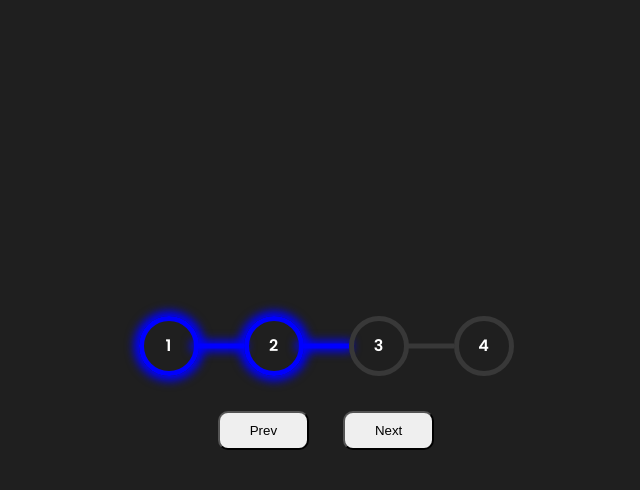
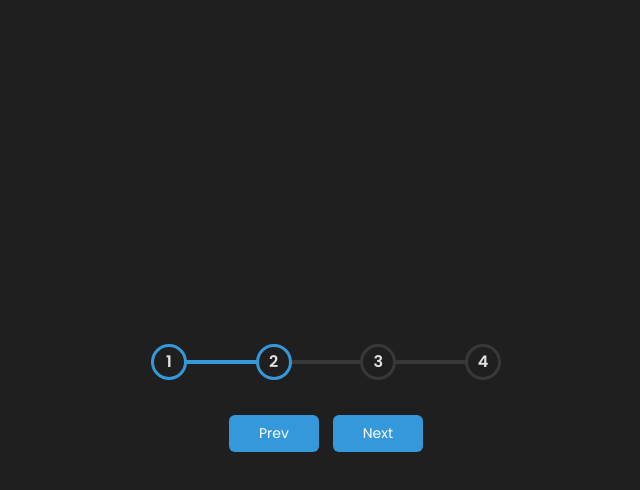
Before and after one commit to NeyleCM/Progress-Steps-N, a plain HTML site: page index.html in a window 1280 px wide. Both pictures are taken after a click on the button "Next". Shown: the whole page, without its empty margins (314-954 px from the left). Drawn offline with Linux system fonts and the light colour scheme.

Commit message:
mejorado

```diff
--- a/index.html
+++ b/index.html
@@ -8,13 +8,14 @@
 </head>
 <body>
     <div class="divPrincipal">
+        <div class="progress" id="progress"></div>
         <div class="number active">1</div>
         <div class="number">2</div>
         <div class="number">3</div>
         <div class="number">4</div>
     </div>
     <div class="btns">
-        <button class="btn" id="prev">Prev</button>
+        <button class="btn" id="prev" disabled>Prev</button>
         <button class="btn" id="next">Next</button>
     </div>
 </body>
--- a/script.js
+++ b/script.js
@@ -1,33 +1,74 @@
+const progress = document.getElementById('progress')
 const prevBtn = document.getElementById('prev');
 const nextBtn = document.getElementById('next');
 const steps = document.querySelectorAll('.number');
 let currentStep = 0; //inicia en el actual.
 
+const updateMovingLine = () => {
+        steps.forEach((step, index) => {
+            index <= currentStep ? step.classList.add('active')   // Añade la clase "active" si el índice es menor o igual al paso actual
+            : step.classList.remove('active');//quita la clase "active" del actual.
+        })
 
-//funcion para actualizar la linea de avance
-const updateMovingLine = () => {
-    steps.forEach((step, index) => {
-        index <= currentStep ? step.classList.add('active')   // Añade la clase "active" si el índice es menor o igual al paso actual
-        : step.classList.remove('active');//quita la clase "active" del actual.
-    })
-    //funcion que actualiza los botones (desabilita cuando es necesario)
-    prevBtn.disabled = currentStep === 0; // Desactiva "Prev" si estamos en el primer paso.
-    nextBtn.disabled = currentStep === steps.length - 1; // Desactiva "Next" si estamos en el último paso
+    const actives = document.querySelectorAll('.active')
+
+    progress.style.width = (actives.length - 1) / (steps.length - 1) * 100 + '%'
+
+    if (currentStep === 0) {
+        prev.disabled = true
+    } else if (currentStep === steps.length - 1) {
+        next.disabled = true
+    } else {
+        prev.disabled = false
+        next.disabled = false
+    }
 }
-//evento para avanzar.
-nextBtn.addEventListener('click', () => {
-    if (currentStep < steps.length -1 ) {
-        currentStep++;  //avanza al siguiente paso.
-        updateMovingLine(); // Actualiza el estado después de avanzar
-}
-});
 
-// Evento para retroceder
-prevBtn.addEventListener('click', () => {
-    if (currentStep > 0) {
-        currentStep--; // Retrocede al paso anterior
-        updateMovingLine(); // Actualiza el estado después de retroceder
+prev.addEventListener('click', () => {
+    currentStep--
+    if (currentStep < 0) {
+        currentStep = 0
     }
- });
-// Inicializa el estado
-updateMovingLine();
+    updateMovingLine()
+})
+
+
+next.addEventListener('click', () => {
+    currentStep++
+    if (currentStep > steps.length) {
+        currentStep = steps.length
+    }
+    updateMovingLine()
+})
+
+
+
+
+
+// //funcion para actualizar la linea de avance
+// const updateMovingLine = () => {
+//     steps.forEach((step, index) => {
+//         index <= currentStep ? step.classList.add('active')   // Añade la clase "active" si el índice es menor o igual al paso actual
+//         : step.classList.remove('active');//quita la clase "active" del actual.
+//     })
+//     //funcion que actualiza los botones (desabilita cuando es necesario)
+//     prevBtn.disabled = currentStep === 0; // Desactiva "Prev" si estamos en el primer paso.
+//     nextBtn.disabled = currentStep === steps.length - 1; // Desactiva "Next" si estamos en el último paso
+// }
+// //evento para avanzar.
+// nextBtn.addEventListener('click', () => {
+//     if (currentStep < steps.length -1 ) {
+//         currentStep++;  //avanza al siguiente paso.
+//         updateMovingLine(); // Actualiza el estado después de avanzar
+// }
+// });
+
+// // Evento para retroceder
+// prevBtn.addEventListener('click', () => {
+//     if (currentStep > 0) {
+//         currentStep--; // Retrocede al paso anterior
+//         updateMovingLine(); // Actualiza el estado después de retroceder
+//     }
+//  });
+// // Inicializa el estado
+// updateMovingLine();
--- a/styles.css
+++ b/styles.css
@@ -46,7 +46,102 @@ table {
 
 /* ----- DESDE AQUÍ ----- */
 
+:root {
+    --line-border-fill: #3498db;
+    --line-border-empty: #383838;
+}
+
 body {
+	display: flex;
+	justify-content: center;
+	align-items: center;
+	flex-direction: column;
+    font-family: "Poppins", sans-serif;
+    font-weight: 600;
+    font-style: normal;
+	color: white;
+	background-color: #1f1f1f;
+	height: 100vh;
+    overflow: hidden;
+    margin: 0;
+  	}
+
+	  .divPrincipal {
+		display: flex;
+		justify-content: space-between;
+		position: relative;
+		margin-bottom: 30px;
+		max-width: 100%;
+		width: 350px;
+	  }
+
+	  .divPrincipal::before {
+		content: '';
+		background-color: var(--line-border-empty);
+		position: absolute;
+		top: 50%;
+		left: 0;
+		transform: translateY(-50%);
+		height: 4px;
+		width: 100%;
+		z-index: -1;
+	}
+
+	.progress {
+		background-color: var(--line-border-fill);
+		position: absolute;
+		top: 50%;
+		left: 0;
+		transform: translateY(-50%);
+		height: 4px;
+		width: 0%;
+		z-index: -1;
+		transition: 0.4s ease;
+	}
+
+	.number {
+		background-color: #1f1f1f;
+		color: #e2e2e2;
+		border-radius: 50%;
+		height: 30px;
+		width: 30px;
+		display: flex;
+		align-items: center;
+		justify-content: center;
+		border: 3px solid var(--line-border-empty);
+		transition: 0.4s ease;
+	  }
+
+	  .number.active {
+		border-color: var(--line-border-fill);
+	}
+
+	.btn {
+		background-color: var(--line-border-fill);
+		color: #fff;
+		border: 0;
+		border-radius: 6px;
+		cursor: pointer;
+		font-family: inherit;
+		padding: 8px 30px;
+		margin: 5px;
+		font-size: 14px;
+	}
+
+	.btn:active {
+		transform: scale(0.98);
+	}
+
+	.btn:focus {
+		outline: 0;
+	}
+
+	.btn:disabled {
+		background-color: var(--line-border-empty);
+		cursor: not-allowed;
+	}
+
+/* body {
 	display: flex;
 	justify-content: center;
 	align-items: center;
@@ -96,18 +191,18 @@ body {
 	position: absolute;
 	top: 50%;
 	left: 100%;
-	width: 100%; /* Ajusta este valor según la distancia entre los círculos */
+	width: 100%; // Ajusta este valor según la distancia entre los círculos
 	height: 5px;
 	transform: translateY(-50%);
 	transition: background-color 0.3s ease, box-shadow 0.3s ease;
-	 /* Línea gris visible por defecto */
+	 // Línea gris visible por defecto
 }
 
 .number:last-child::after{
 	content: none;
 }
 
-/* Cambia la línea a azul solo si el círculo actual y todos los anteriores están activos */
+// Cambia la línea a azul solo si el círculo actual y todos los anteriores están activos
 .number.active {
     box-shadow: 0 0 10px 5px blue;
     border-color: blue;
@@ -121,29 +216,4 @@ body {
     background-color: blue;
     box-shadow: 0 0 10px 3px blue;
 }
-
-/*.number.active + .number::after,
-.number.active.active + .number::after {
-    background-color: blue;
-    box-shadow: 0 0 10px 3px blue;
-}
-
-.number.active {
-    box-shadow: 0 0 10px 5px blue;
-    border-color: blue;
-}
- .number.active {
-	box-shadow: 0 0 10px 5px blue;
-	border-color: blue;
-}
-
-.number.active::after {
-    background-color: blue;
-    box-shadow: 0 0 10px 3px blue;
-}
-
-.number.active + .number::after {
-    background-color: blue;
-    box-shadow: 0 0 10px 3px blue;
-	}
-    /* Línea azul cuando el círculo está activo */
+ */
```
